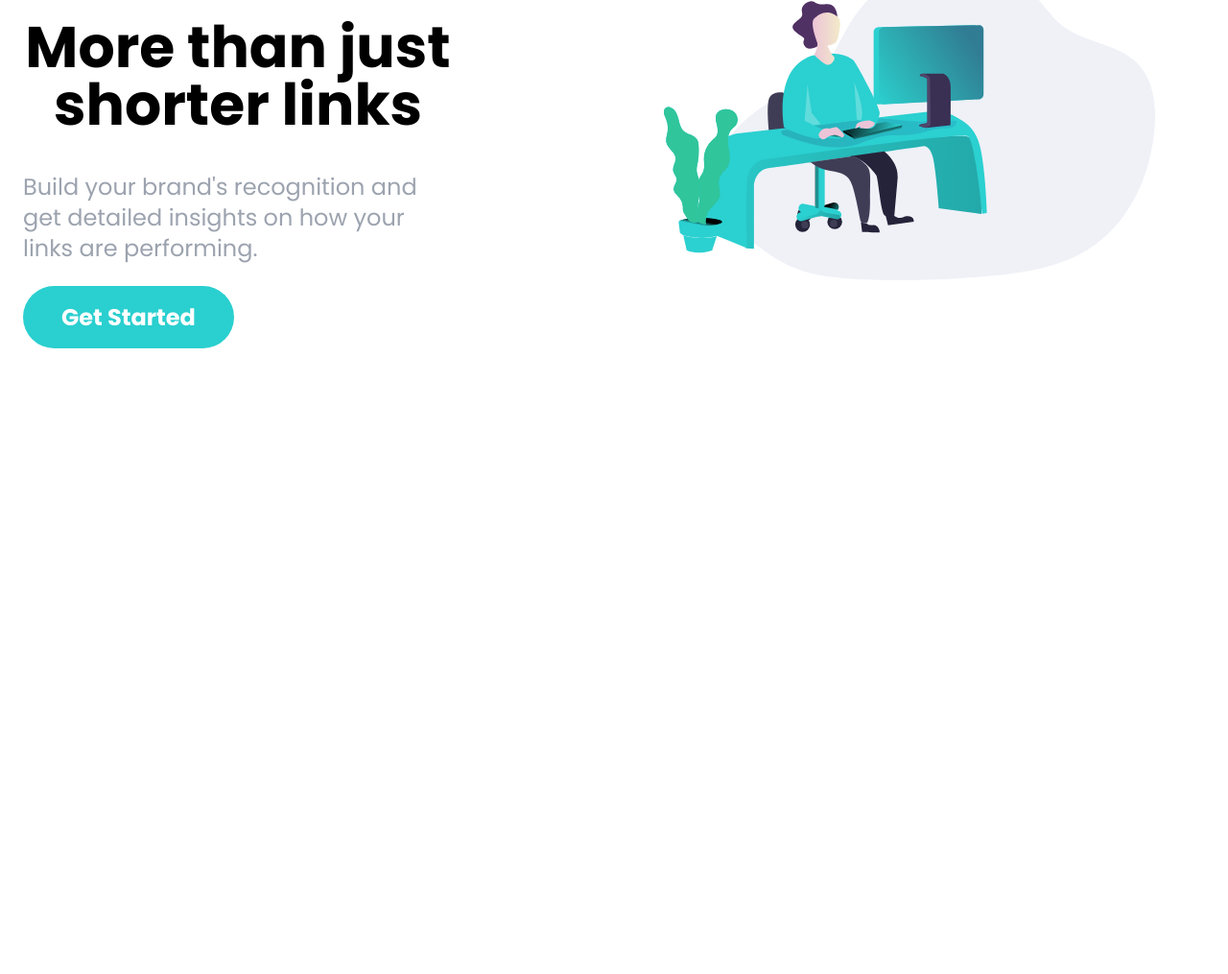
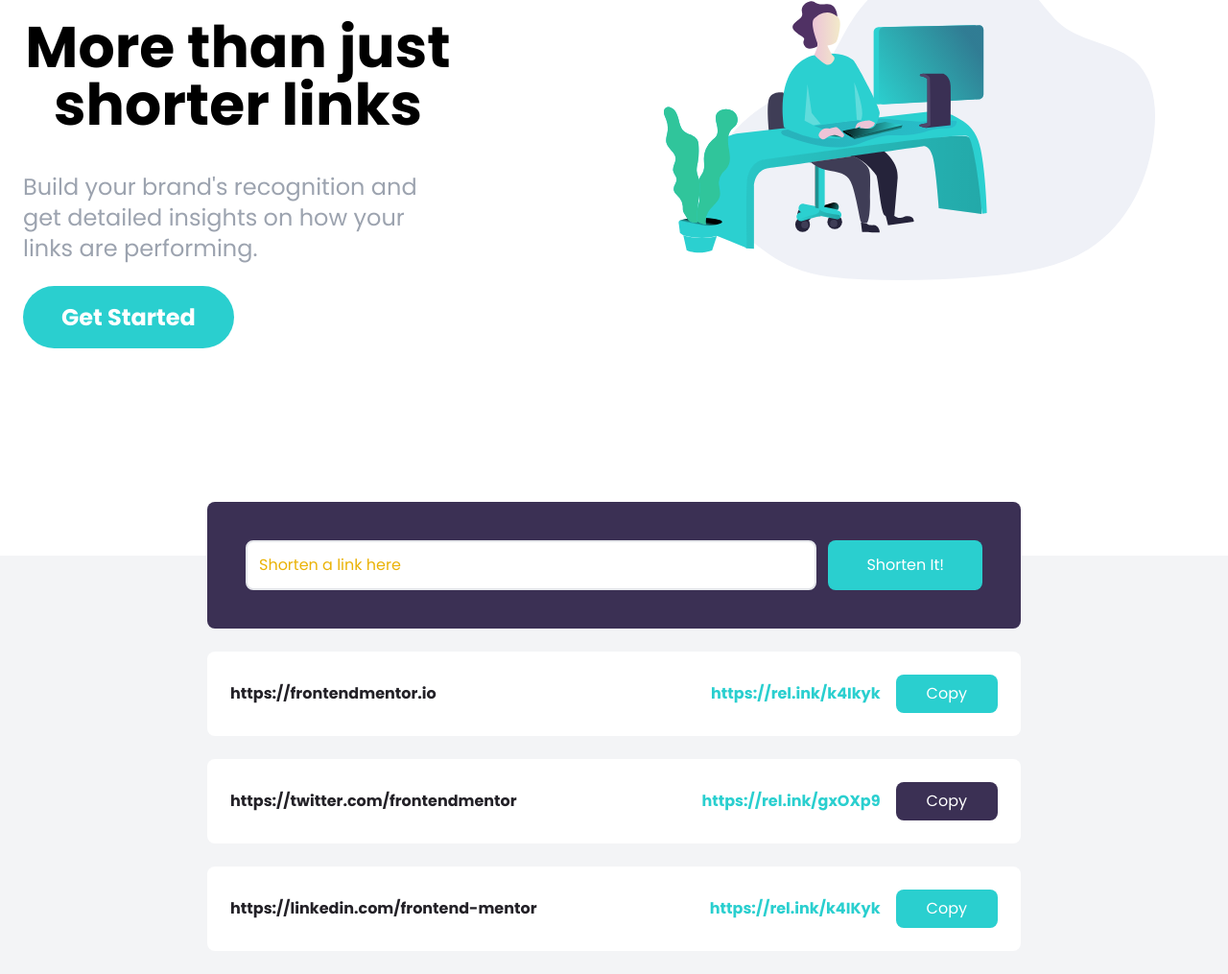
Before and after one commit to Ruslansabitov312/tw-shortly, a plain HTML site: page index.html in a window 1280 px wide. Shown: the part 165-1180 px from the top of the page at 96% size. Before the commit the page ends 800 px from the top, so only its background shows below. Drawn offline with Linux system fonts and the light colour scheme.

Commit message:
Shorten from & Links

```diff
--- a/index.html
+++ b/index.html
@@ -91,5 +91,89 @@
         </div>
       </div>
     </section>
+
+    <!-- Shorten Section -->
+    <section id="shorten" class="relative bg-gray-100">
+      <!-- Shorten Container -->
+      <div class="max-w-4xl mx-auto p-6 space-y-6">
+        <!-- Form -->
+        <form
+          id="link-form"
+          class="relative flex flex-col w-full p-10 -mt-20 space-y-4 bg-darkViolet rounded-lg md:flex-row md:space-y-0 md:space-x-3"
+        >
+          <input
+            type="text"
+            class="flex-1 p-3 border-2 rounded-lg placeholder-yellow-500 focus:outline-none"
+            placeholder="Shorten a link here"
+            id="link-input"
+          />
+          <button
+            class="px-10 py-3 text-white bg-cyan rounded-lg hover:bg-cyanLight focus:outline-none md:py-2"
+          >
+            Shorten It!
+          </button>
+        </form>
+
+        <!-- Link 1 -->
+        <div
+          class="flex flex-col items-center justify-between w-full p-6 bg-white rounded-lg md:flex-row"
+        >
+          <p class="font-bold text-center text-veryDarkViolet md:text-left">
+            https://frontendmentor.io
+          </p>
+
+          <div
+            class="flex flex-col items-center justify-end flex-1 space-x-4 space-y-2 md:flex-row md:space-y-0"
+          >
+            <div class="font-bold text-cyan">https://rel.ink/k4Ikyk</div>
+            <button
+              class="p-2 px-8 text-white bg-cyan rounded-lg hover:opacity-70 focus:outline-none"
+            >
+              Copy
+            </button>
+          </div>
+        </div>
+
+        <!-- Link 2 -->
+        <div
+          class="flex flex-col items-center justify-between w-full p-6 bg-white rounded-lg md:flex-row"
+        >
+          <p class="font-bold text-center text-veryDarkViolet md:text-left">
+            https://twitter.com/frontendmentor
+          </p>
+
+          <div
+            class="flex flex-col items-center justify-end flex-1 space-x-4 space-y-2 md:flex-row md:space-y-0"
+          >
+            <div class="font-bold text-cyan">https://rel.ink/gxOXp9</div>
+            <button
+              class="p-2 px-8 text-white bg-darkViolet rounded-lg hover:opacity-70 focus:outline-none"
+            >
+              Copy
+            </button>
+          </div>
+        </div>
+
+        <!-- Link 3 -->
+        <div
+          class="flex flex-col items-center justify-between w-full p-6 bg-white rounded-lg md:flex-row"
+        >
+          <p class="font-bold text-center text-veryDarkViolet md:text-left">
+            https://linkedin.com/frontend-mentor
+          </p>
+
+          <div
+            class="flex flex-col items-center justify-end flex-1 space-x-4 space-y-2 md:flex-row md:space-y-0"
+          >
+            <div class="font-bold text-cyan">https://rel.ink/k4IKyk</div>
+            <button
+              class="p-2 px-8 text-white bg-cyan rounded-lg hover:opacity-70 focus:outline-none"
+            >
+              Copy
+            </button>
+          </div>
+        </div>
+      </div>
+    </section>
   </body>
 </html>
```
Also changed, not shown: css/style.css.
